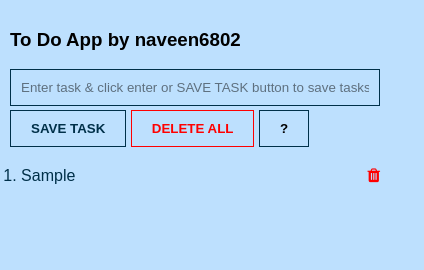
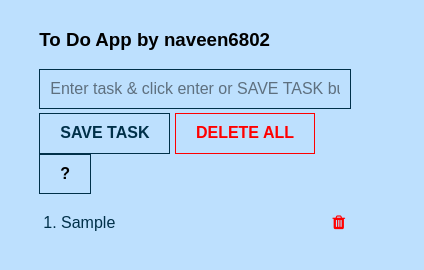
Before and after one commit to naveen-6802/to-do-app, a browser extension: page index.html in a window 390 px wide. Both pictures are taken after typing "Sample" into the empty fields and a click on the button "SAVE TASK". Shown: the whole page, 424 px wide, since content can reach past the window. Drawn offline with Linux system fonts and the light colour scheme.

Commit message:
Add files via upload

```diff
--- a/index.css
+++ b/index.css
@@ -1,4 +1,4 @@
-* {
+            * {
     box-sizing: border-box;
 }
 
@@ -7,23 +7,15 @@ body {
     padding: 0px;
     font-family: Arial, Helvetica, sans-serif;
     background: #bde0fe;
+    overflow: hidden;
+    min-width: 500px;
 }
 
 #taskApp {
-    width: 50%;
-    height: auto;
+    width: 85%;
+    padding:10px;
     margin: auto;
     display: block;
-}
-
-@media only screen and (max-width:500px) {
-  body {
-  }
-  #taskApp {
-    height: auto;;
-    width: 100%;
-    padding: 10px;
-  }
 }
 
 a {
@@ -31,7 +23,6 @@ a {
 }
 
 #input-el {
-    width: 100%;
     padding: 10px;
     box-sizing: border-box;
     border: 1px solid #003049;
@@ -39,6 +30,7 @@ a {
     outline: none;
     background: transparent;
     color: #003049;
+    width: 100%;
 }
 
 #input-el::placeholder {
@@ -119,8 +111,9 @@ button {
 }
 
 #ul-el {
+    width: 100%;
     margin-top: 20px;
-    padding-left: 3%;
+    padding-left: 2%;
 }
 
 #ul-el li {
@@ -137,5 +130,20 @@ button {
     cursor:pointer;
     position: absolute;
     top: 0;
-    right: 0;
+    right: 2%;
 }
+@media only screen and (max-width:500px) {
+    body {
+        min-width:100%;
+    }
+    #taskApp {
+        margin: auto;
+        display: block;
+    }
+    .tooltip {
+      display: ;
+    }
+    #ul-el {
+        padding-left: 7%;
+    }
+}
--- a/index.html
+++ b/index.html
@@ -5,6 +5,7 @@
         <link rel="icon" href="icon.ico" type="image/gif" sizes="32x32" />
         <link rel="icon" href="icon.ico" type="image/gif" sizes="64x64" />
         <link rel="icon" href="icon.ico" type="image/gif" sizes="128x128" />
+        <link rel="stylesheet" href="normalize.css">
         <link rel="stylesheet" href="index.css">
         <link rel="stylesheet" href="https://cdnjs.cloudflare.com/ajax/libs/font-awesome/4.7.0/css/font-awesome.min.css">
         <meta http-equiv="Content-Security-Policy" content="script-src 'self' 'unsafe-inline';">
@@ -13,7 +14,7 @@
     <body>
         <div id="taskApp">
             <h3>To Do App by naveen6802</h3>
-            <input type="text" id="input-el" placeholder="Enter task & click enter or SAVE TASK button to save tasks">
+            <input type="text" id="input-el" placeholder="Enter task & click enter or SAVE TASK button to save tasks"><br/>
             <button id="save-btn">SAVE TASK</button>
             <button id="delete-btn">DELETE ALL</button>
             <button class="tooltip">?
--- a/index.js
+++ b/index.js
@@ -42,6 +42,9 @@ function renderLeads() {
 if (checkChromeInstallation) {
     document.querySelector(".tooltiptext").textContent = "You cannot delete items one-by-one on extension because of Content Security Policy";
     document.querySelector(".tooltiptext").style.fontSize = "10px";
+    document.getElementsByTagName('body')[0].style.minWidth = "500px";
+    ulEl.style.paddingLeft = "4%";
+
 }
 
 deleteBtn.addEventListener("click", function() {
```
